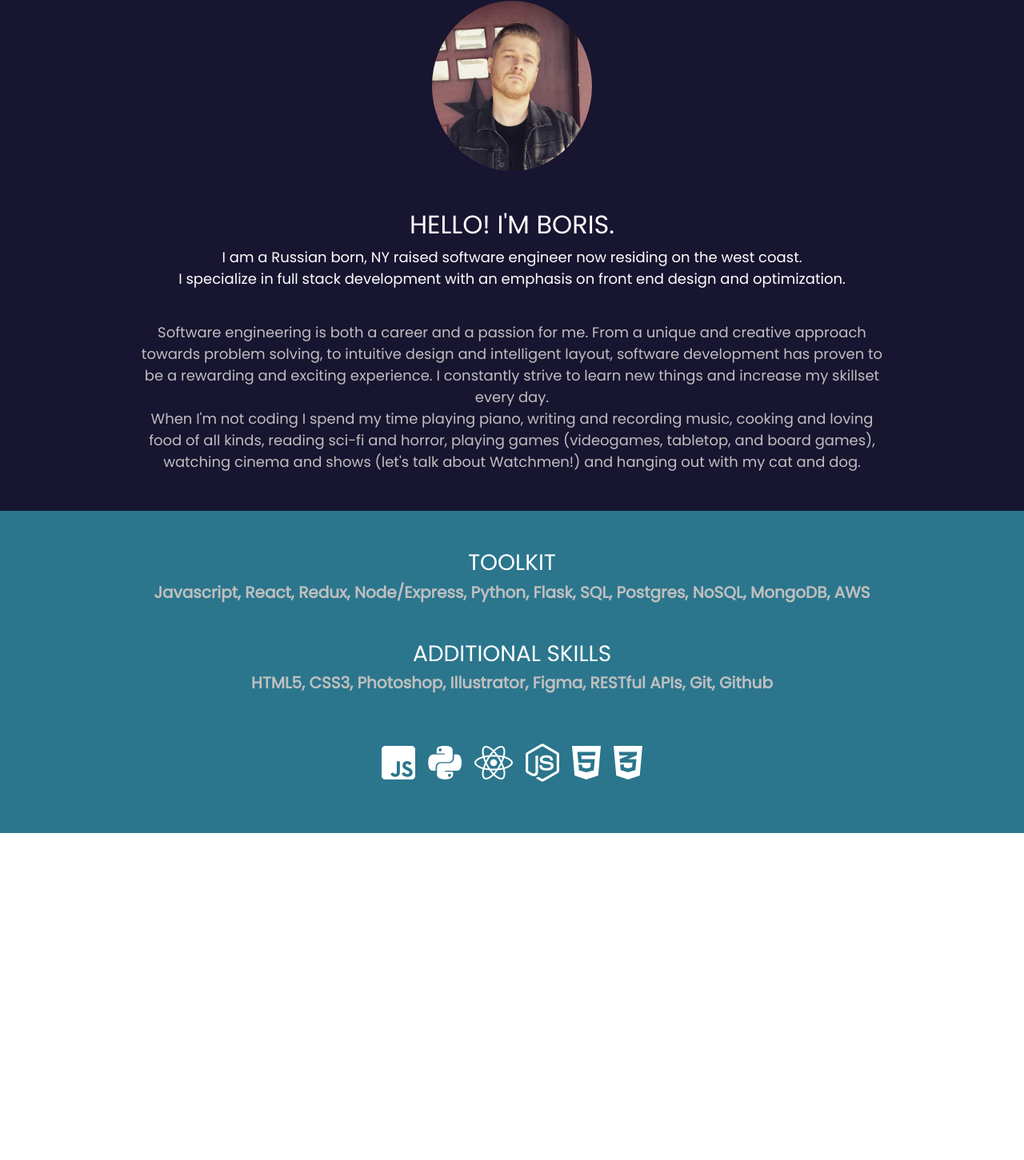
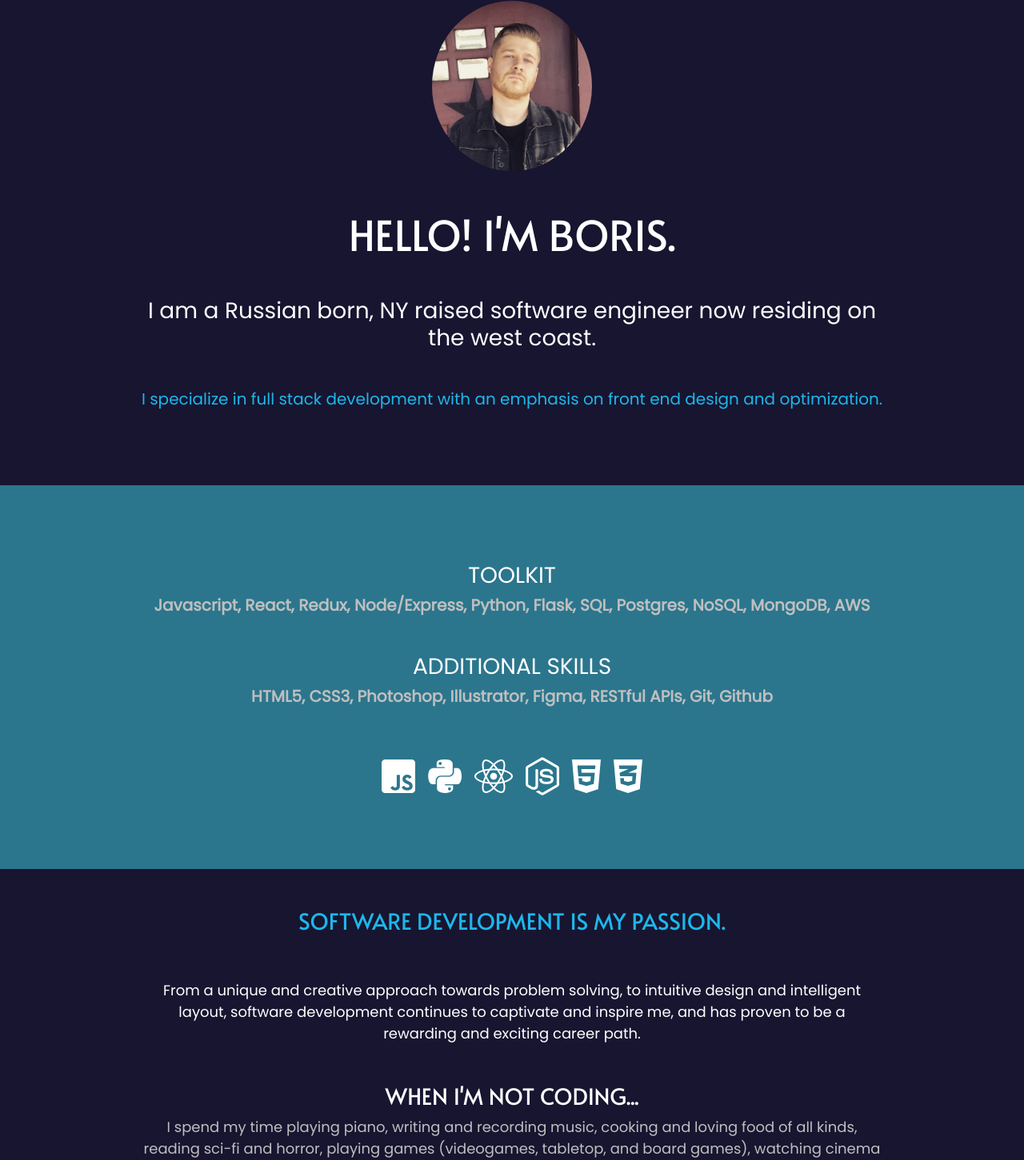
Before and after one commit to boris-gladkikh/portfolio-3, a React (Create React App) app: page /about in a window 1280 px wide. Shown: the part 90-1541 px from the top of the page at 80% size. Before the commit the page ends 1132 px from the top, so only its background shows below. Built offline with nearby package versions, Linux system fonts and the light colour scheme; a web font is replaced by a local one.

Commit message:
updated contact and about pages with more dynamic headings and css styling.

```diff
--- a/src/About.css
+++ b/src/About.css
@@ -3,16 +3,26 @@
   width: 200px;
 }
 
+/* BOXES */
 .blue-box {
+  min-height: 70vh;
+  background-color: #171530;
+}
+.bluer-box {
   min-height: 70vh;
   background-color: #171530;
 }
 
 .teal-box {
-  min-height: 50vh;
+  min-height: 60vh;
   background-color: #2b768d;
-  /* background-color: #B03737; */
   color: #bfbfbf;
+}
+
+.hello-text {
+  font-family: 'Alata', sans-serif;
+  font-size: 52px;
+
 }
 
 
--- a/src/About.js
+++ b/src/About.js
@@ -11,23 +11,19 @@ function About() {
           <img src={profilePic} alt="Boris pic" className="profile-pic" />
         </div>
         <div className="m-auto px-5 mb-5 bio-text">
-          <h2 className="mt-5">HELLO! I'M BORIS.</h2>
-          <p style={{ fontSize: "18px", color: "white" }}>
+          <h2 className="hello-text mt-5">HELLO! I'M BORIS.</h2>
+
+          <h3 className="mt-5 ">
             I am a Russian born, NY raised software engineer now residing on the west coast.<br />
-            I specialize in full stack development with an emphasis on front end design and optimization.</p><br />
-          <p className="m-auto mt-5">
-            Software engineering is both a career and a passion for me. From a unique and creative approach towards problem
-            solving, to intuitive design and intelligent layout, software development has proven to be a rewarding and exciting
-            experience. I constantly strive to learn new things and increase my skillset every day.<br />
-            When I'm not coding I spend my time playing piano, writing and recording music, cooking and loving food
-            of all kinds, reading sci-fi and horror, playing games (videogames, tabletop, and board games), watching cinema and
-            shows (let's talk about Watchmen!) and hanging out with my cat and dog.
-        </p>
+          </h3>
+          <h5 className="my-5 light-blue-text">
+            I specialize in full stack development with an emphasis on front end design and optimization.
+            </h5>
         </div>
       </div>
 
       <div className="px-5 py-5 teal-box text-center">
-        <div className="mb-5">
+        <div className="my-5">
           <h3>TOOLKIT</h3>
           <h5>
             <b>
@@ -41,9 +37,25 @@ function About() {
           </b>
           </h5>
         </div>
+        <ToolkitIcons />
+      </div>
 
-        <ToolkitIcons />
-
+      <div className="bluer-box text-center">
+        <h3 className="py-5 light-blue-text alata-font">
+          SOFTWARE DEVELOPMENT IS MY PASSION.          </h3>
+        <p className="m-auto px-5 bio-text text-white">
+          From a unique and creative approach towards problem
+          solving, to intuitive design and intelligent layout, software development continues to captivate and inspire me, and has proven to be a rewarding and exciting
+          career path.
+        </p>
+        <h3 className="alata-font pt-5">
+          WHEN I'M NOT CODING...
+        </h3>
+        <p className="m-auto px-5 pb-5 bio-text">
+          I spend my time playing piano, writing and recording music, cooking and loving food
+          of all kinds, reading sci-fi and horror, playing games (videogames, tabletop, and board games), watching cinema and
+          shows (let's talk about Watchmen!) and hanging out with my cat & dog.
+        </p>
       </div>
 
     </>
--- a/src/App.css
+++ b/src/App.css
@@ -93,6 +93,10 @@ p {
   background-color: #2b768d;
 }
 
+.light-blue-text {
+  color: rgb(29, 183, 235);
+}
+
 .grey-font {
   color: #BFBFBF;
 }
--- a/src/Contact.js
+++ b/src/Contact.js
@@ -5,24 +5,31 @@ import './Contact.css';
 
 
 function Contact() {
-  return(
+  const resumeLink = "https://github.com/boris-gladkikh/updatedportfolio/blob/master/Boris%20Gladkikh%202020%20Resume.pdf";
+
+
+  return (
     <>
       <div className="blue-box text-center p-5">
         <h2 className="pb-5">CONTACT</h2>
         <div className="bio-text">
-      <h4 className="">I am currently looking for new employment opportunities!</h4>
+          <h4 className="alata-font light-blue-text pb-2">
+            I AM CURRENTLY LOOKING FOR NEW EMPLOYMENT OPPORTUNITIES.
+          </h4>
+
           <h6 className="text-white mb-4">Click on the icon below to download my resume.</h6>
-
-      <a href="https://github.com/boris-gladkikh/updatedportfolio/blob/master/Boris%20Gladkikh%202020%20Resume.pdf"><p><i><i className="text-white fa-4x far fa-file"></i></i></p></a>
+          <a href={resumeLink}>
+            <i className="text-white fa-4x far fa-file"></i>
+          </a>
           <p className="mt-5">
-      For project inquiries, possible employment, collaborative endeavors, etc. please E-mail
+            For inquiries, offers, collaborative endeavors, etc. please E-mail
             me, use the provided contact form, or find me at any of the social media links below.
       </p>
         </div>
         <ContactIcons />
       </div>
       <div className="text-center text-white teal-box p-5 ">
-      <h2 className="mb-5">I'd love to hear from you.</h2>
+        <h2 className="mb-5 alata-font">I'D LOVE TO HEAR FROM YOU.</h2>
         <ContactForm />
 
       </div>
```
Lines whose indentation alone changed are shown as unchanged.
